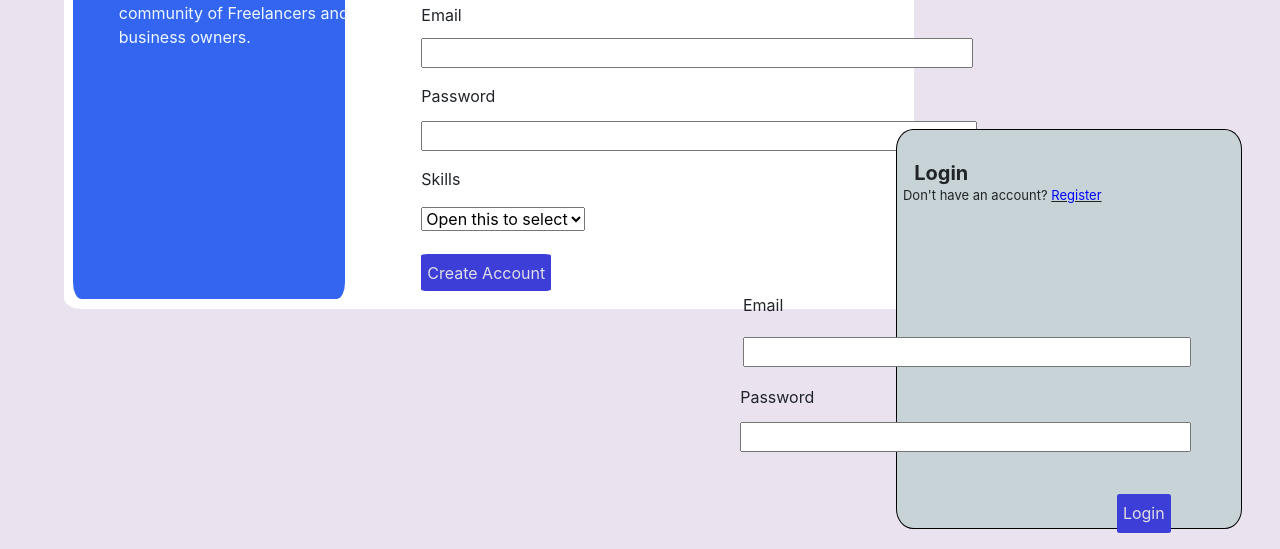
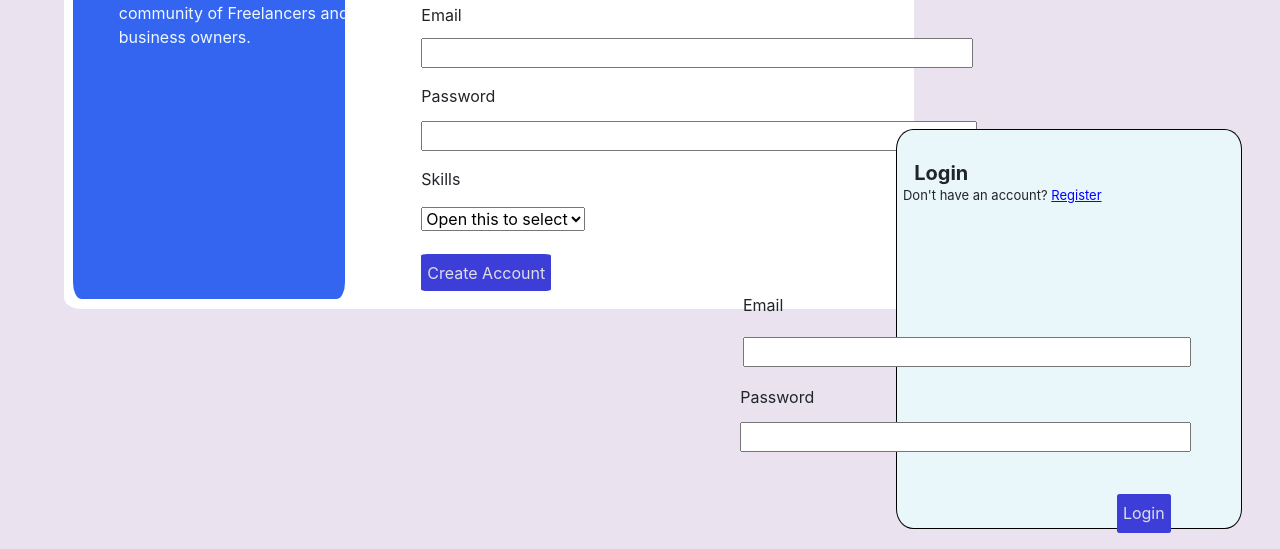
Before and after one commit to raza2004/Signup-Page, a plain HTML site: page signup.html in a window 1280 px wide. Shown: the part 359-908 px from the top of the page. Drawn offline with nearby package versions, Linux system fonts and the light colour scheme.

Commit message:
Update signup.html

```diff
--- a/signup.html
+++ b/signup.html
@@ -23,7 +23,7 @@ position:float;
 <div class="login-container" id="container"
  style="display: flex ;
  /* border: 30px rgba(44, 96, 240, 0.966); */
-  background-color:rgb(199, 211, 214);
+  background-color:rgb(233, 247, 250);
   height: 50%;width:27%;
   position: absolute;z-index:1 ;"><h5 style="margin-top:9%;margin-left: 5%;"><b>Login</b></h5>
 <p style="margin-left:-19%;margin-top:5%;font-size: small;min-width: max-content;"><br><br>Don't have an account? <u><span style="color: blue;"> Register</span></u></p>
```
